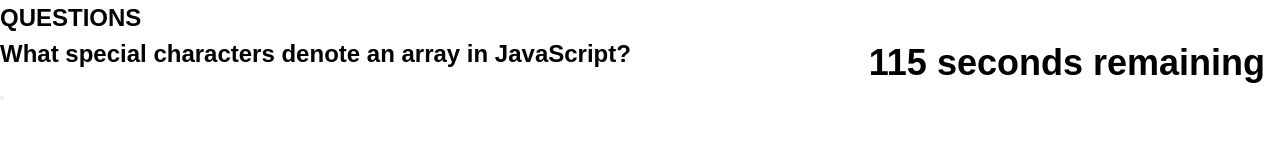
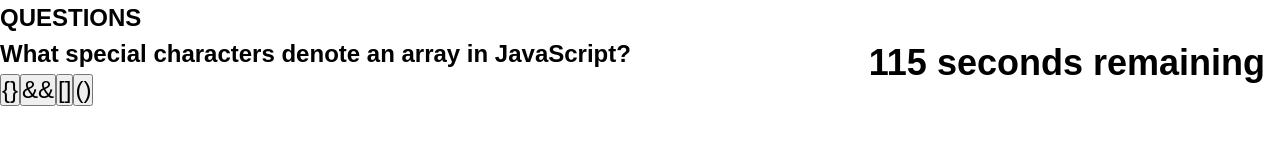
Before and after one commit to BitsTuck/javascript-quiz, a plain HTML site: page questions.html in a window 1280 px wide. Drawn offline with Linux system fonts and the light colour scheme.

Commit message:
function work and added objects

```diff
--- a/assets/js/script.js
+++ b/assets/js/script.js
@@ -1,8 +1,11 @@
 var timeEl = document.querySelector("#timer");
 var questionEl = document.querySelector(".ask-ques")
+var answerEl = document.querySelector('.answer')
 var secondsLeft = 120;
 
-var askQuestion = 0
+var askQuestion = 0;
+var listAnswers = [];
+var answerList = "";
 
 var questionList = [
         {
@@ -17,23 +20,29 @@ var questionList = [
                 answers: ['{}', '&&', '""', '()']
         },
         {
-                question: 'What special characters denote that two values are strictly equal in JavaScript?',
-                correctAns: '===',
-                answers: ['{}', '&&', '===', '()']
+                question: 'Which of the following is not a type of loop in JavaScript?',
+                correctAns: 'integer',
+                answers: ['for', 'while', 'do... while', 'integer']
+        },
+        {
+                question: 'What property would you use to add to the beginning of a JavaScript array?',
+                correctAns: '.shift()',
+                answers: ['.length', '.pop()', '.unshift()', 'shift()']
+        },
+        {
+                question: 'What property would you use to remove the last item in a JavaScript array?',
+                correctAns: '.pop()',
+                answers: ['.length', '.pop()', '.unshift()', 'shift()']
         }
 ]
 
 // console.log(questionList[askQuestion].question)
 // askQuestion++
-// console.log(questionList[askQuestion].question)
-
-// , 'Which of the following is not a type of loop in JavaScript?', 'What property would you use to remove the last element in an array in JavaScript?']
-
-// var answerCorrect = [' " "', ' []', ' ===', ' integer', ' .pop()']
+// console.log(questionList[askQuestion].question
 
 
 
-//init timer on question page load
+// init timer on question page load
 function setTime() {
         var timerInterval = setInterval(function () {
                 secondsLeft--;
@@ -41,20 +50,38 @@ function setTime() {
                 if (secondsLeft === 0) {
                         var noTime = window.confirm("Your time has run out! Click OK to view High Scores, click Cancel to start again.")
                         clearInterval(timerInterval)
-                        // else if (noTime) {
-                        // go to high scores
-                        // } else {
-                        // return
+                        //                         // else if (noTime) {
+                        //                         // go to high scores
+                        //                         // } else {
+                        //                         // return
                 }
         }, 1000);
 }
 setTime()
 
 function takeQuiz() {
-        questionEl.textContent=questionList[askQuestion].question
+        questionEl.textContent = questionList[askQuestion].question
+
+        for (let i = 0; i < questionList[askQuestion].answers.length; i++) {
+                let ansButton = document.createElement('button')
+                ansButton.setAttribute("type", "button");
+                ansButton.textContent = questionList[askQuestion].answers[i]
+
+                answerEl.append(ansButton)
+
+        }
+
+        if (questionList[askQuestion].answers[i] === questionList[askQuestion].correctAns[i]) {
+                questionEl++;
+        } else {
+                secondsLeft - 10;
+        }
 }
+takeQuiz()
 
-takeQuiz()
+
+
+
 
 
 
--- a/questions.html
+++ b/questions.html
@@ -13,67 +13,11 @@
     <h2 id="timer"></h2>
 
 
-    <!-- <div class="questions">
-        <div class="question-1">
-            <h2>What special characters denote an array in JavaScript?</h2>
-            <ul>
-                <input type="checkbox" id="answers" name="wrong" value=" ' ' "><label for="' '"> ' ' </label></br>
-                <input type="checkbox" id="answers" name="correct" value=" [ ] "><label for="[ ]"> [ ] </label></br>
-                <input type="checkbox" id="answers" name="wrong" value=" ( ) "><label for="( )"> ( )</label></br>
-                <input type="checkbox" id="answers" name="wrong" value=" * * "><label for="* *'"> * *</label></br>
-                <input type="checkbox" id="answers" name="wrong" value=" & & "><label for=" & &"> & &</label></br>
-            </ul>
+    <div class="questions">
+        <h2 class="ask-ques"></h2>
+        <div class="answer"></div>
         </div>
-
-        <div class="question-2">
-            <h2>What special characters denote that two values are strictly equal in JavaScript?</h2>
-            <ul>
-                <input type="checkbox" id="answers" name="wrong" value=" ' ' "><label for="' '"> ' ' </label></br>
-                <input type="checkbox" id="answers" name="wrong" value=" [ ] "><label for="[ ]"> [ ] </label></br>
-                <input type="checkbox" id="answers" name="wrong" value=" ( ) "><label for="( )"> ( )</label></br>
-                <input type="checkbox" id="answers" name="correct" value=" === "><label for=" === "> ===</label></br>
-                <input type="checkbox" id="answers" name="wrong" value=" & & "><label for=" & &"> & &</label></br>
-            </ul>
-        </div>
-
-        <div class="question-3">
-            <h2>Which of the following is <strong>not</strong> a type of loop in JavaScript?</h2>
-            <ul>
-                <input type="checkbox" id="answers" name="wrong" value="for"><label for="for"> for</label></br>
-                <input type="checkbox" id="answers" name="wrong" value="while"><label for="while"> while</label></br>
-                <input type="checkbox" id="answers" name="wrong" value="do...while"><label for="do...while"> do...while</label></br>
-                <input type="checkbox" id="answers" name="wrong" value="nested"><label for="nester"> nested</label></br>
-                <input type="checkbox" id="answers" name="correct" value="integer"><label for="integer"> integer</label></br>
-            </ul>
-        </div>
-
-
-        <div class="question-4">
-            <h2>What special characters denote a string in JavaScript</h2>
-            <ul>
-                <input type="checkbox" id="answers" name="correct" value=" ' ' "><label for="' '"> ' ' </label></br>
-                <input type="checkbox" id="answers" name="wrong" value=" [ ] "><label for="[ ]"> [ ] </label></br>
-                <input type="checkbox" id="answers" name="wrong" value=" ( ) "><label for="( )"> ( )</label></br>
-                <input type="checkbox" id="answers" name="wrong" value=" * * "><label for="* *'"> * *</label></br>
-                <input type="checkbox" id="answers" name="wrong" value=" & & "><label for=" & &"> & &</label></br>
-            </ul>
-        </div>
-
-        <div class="question-5">
-            <h2>What property would you use to add to the beginning of a JavaScript array?</h2>
-            <ul>
-                <input type="checkbox" id="answers" name="wrong" value=" pop "><label for="pop"> pop() </label></br>
-                <input type="checkbox" id="answers" name="wrong" value="unshift"><label for="unshift"> unshift()</label></br>
-                <input type="checkbox" id="answers" name="wrong" value="length"><label for="length">.length</label></br>
-                <input type="checkbox" id="answers" name="correct" value="shift"><label for="shift"> shift()</label></br>
-                <input type="checkbox" id="answers" name="wrong" value="push"><label for="push">.push</label></br>
-            </ul>
-        </div>
-    </div> -->
-<div class="questions">
-    <h2 class="ask-ques"></h2>
-    <button></button>
-</div>
+    </div>
 
     <script src="assets/js/script.js"></script>
 </body>
```
